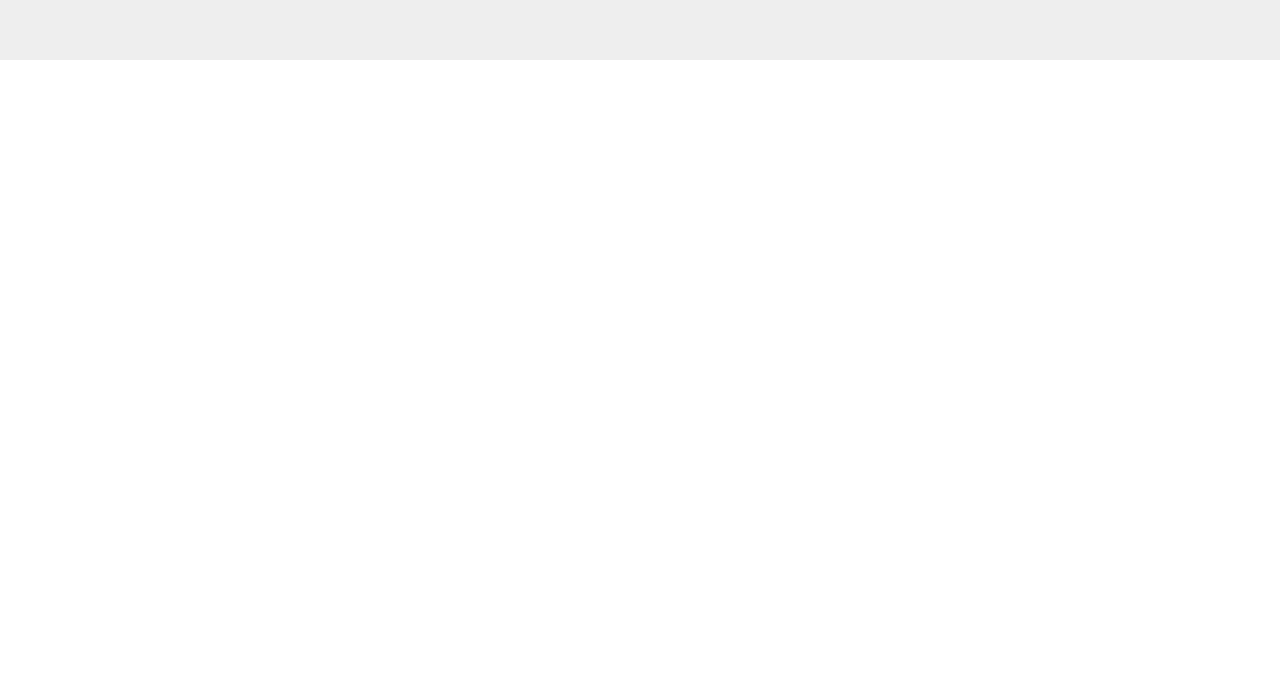
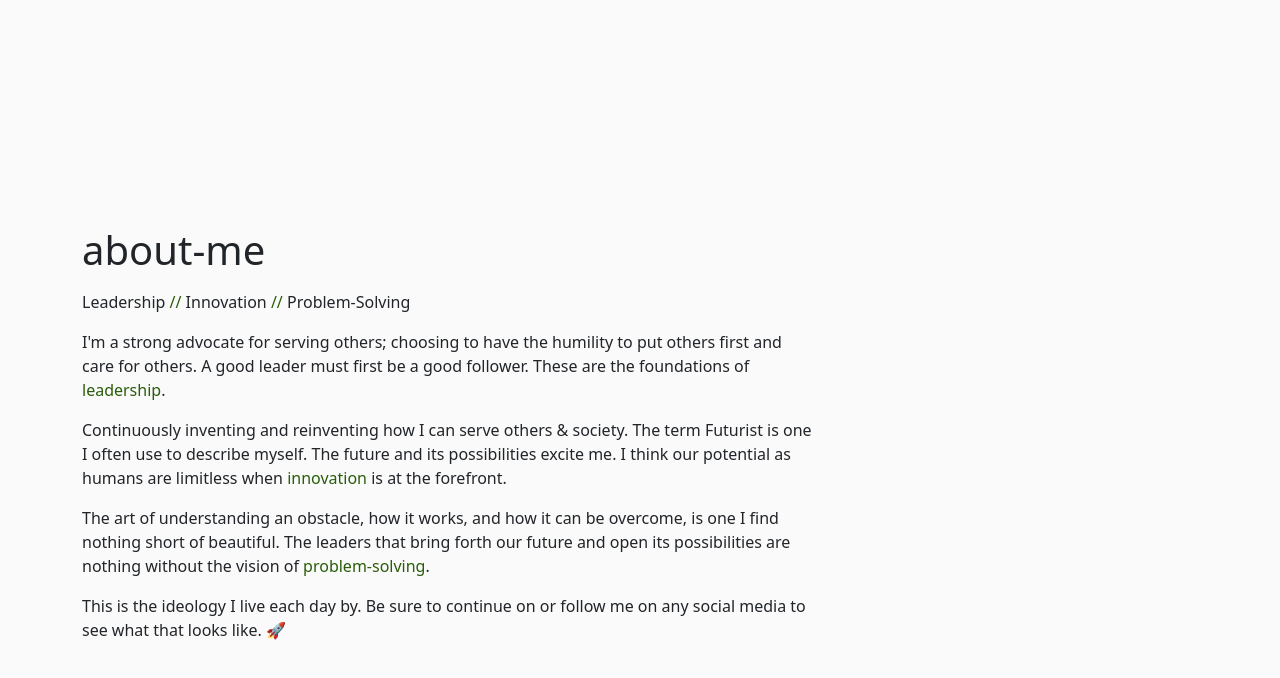
Before and after one commit to dylanfox5/dylanfox-v3, a React (Create React App) app: page / in a window 1280 px wide. Shown: the part 740-1418 px from the top of the page. Before the commit the page ends 800 px from the top, so only its background shows below. Built offline with nearby package versions, Linux system fonts and the light colour scheme.

Commit message:
add about page

```diff
--- a/src/App.css
+++ b/src/App.css
@@ -2,11 +2,11 @@
 
 :root {
   --green: #295D09;
-  --white: #eeeeee;
+  --white: rgb(250, 250, 250);
 }
 
 .App {
-  background-color: #eeeeee;
+  background-color: var(--white);
   min-height: 100vh;
   display: flex;
   flex-direction: column;
--- a/src/App.js
+++ b/src/App.js
@@ -1,6 +1,7 @@
 import './App.css';
 import Home from './components/Home/Home';
 import MyNavbar from './components/MyNavbar/MyNavbar';
+import About from './components/About/About';
 
 import 'bootstrap/dist/css/bootstrap.min.css';
 
@@ -9,6 +10,7 @@ function App() {
     <div className="App">
       <MyNavbar />
       <Home />
+      <About />
     </div>
   );
 }
--- /dev/null
+++ b/src/components/About/About.css
@@ -0,0 +1,12 @@
+.about {
+    min-height: 100vh;
+    display: flex;
+    flex-direction: column;
+    justify-content: center;
+}
+
+.about-title {
+    margin: auto;
+    font-weight: 500;
+    margin-bottom: 2vh;
+}
--- /dev/null
+++ b/src/components/About/About.js
@@ -0,0 +1,51 @@
+import Container from 'react-bootstrap/Container';
+import Row from 'react-bootstrap/Row';
+import Col from 'react-bootstrap/Col';
+import Figure from 'react-bootstrap/Figure';
+import './About.css';
+
+function About() {
+    return (
+        <Container id="about" className='about'>
+            <Row>
+                <Col sm={12} lg={8} >
+                    <h1 className='about-title'>about-me</h1>
+                    <p>
+                        Leadership <span>//</span> Innovation <span>//</span> Problem-Solving
+                    </p>
+                    <p>
+                        I'm a strong advocate for serving others; choosing to have
+                        the humility to put others first and care for others. A good leader must first be a good follower.
+                        These are the foundations of <span>leadership</span>.
+                    </p>
+                    <p>
+                        Continuously inventing and reinventing how I can serve others & society. The term
+                        Futurist is one I often use to describe myself. The future and its possibilities excite me.
+                        I think our potential as humans are limitless when <span>innovation</span> is at the forefront.
+                    </p>
+                    <p>
+                        The art of understanding an obstacle, how it works, and how it can be overcome, is one
+                        I find nothing short of beautiful. The leaders that bring forth our future and open its
+                        possibilities are nothing without the vision of <span>problem-solving</span>.
+                    </p>
+                    <p>
+                        This is the ideology I live each day by. Be sure to continue on or follow me on any social media
+                        to see what that looks like. 🚀
+                    </p>
+                </Col>
+                <Col sm={12} lg={4} className='about-hs'>
+                    {/* <Figure>
+                        <Figure.Image
+                            width={300}
+                            alt="A beauitful pic of dfox"
+                            src={require('../../assets/hs.png')}
+                            className='hs rounded shadow'
+                        />
+                    </Figure> */}
+                </Col>
+            </Row>
+        </Container>
+    );
+}
+
+export default About;
--- a/src/components/MyNavbar/MyNavbar.js
+++ b/src/components/MyNavbar/MyNavbar.js
@@ -7,10 +7,10 @@ function MyNavbar() {
     return (
         <Navbar sticky="top" variant="light" expand="lg" className="animate__animated animate__fadeInDown animate__delay-1s">
             <Container>
+                <Navbar.Brand href="/">dfox</Navbar.Brand>
                 <Navbar.Toggle aria-controls="basic-navbar-nav"/>
-                <Navbar.Collapse id="basic-navbar-nav">
+                <Navbar.Collapse id="basic-navbar-nav" className="justify-content-end">
                     <Nav navbarScroll>
-                        <Nav.Link className="nav-item" href="#home">home</Nav.Link>
                         <Nav.Link className="nav-item" href="#about">about</Nav.Link>
                         <Nav.Link className="nav-item" href="#projects">projects</Nav.Link>
                         <Nav.Link className="nav-item" href="#contact">contact</Nav.Link>
```
